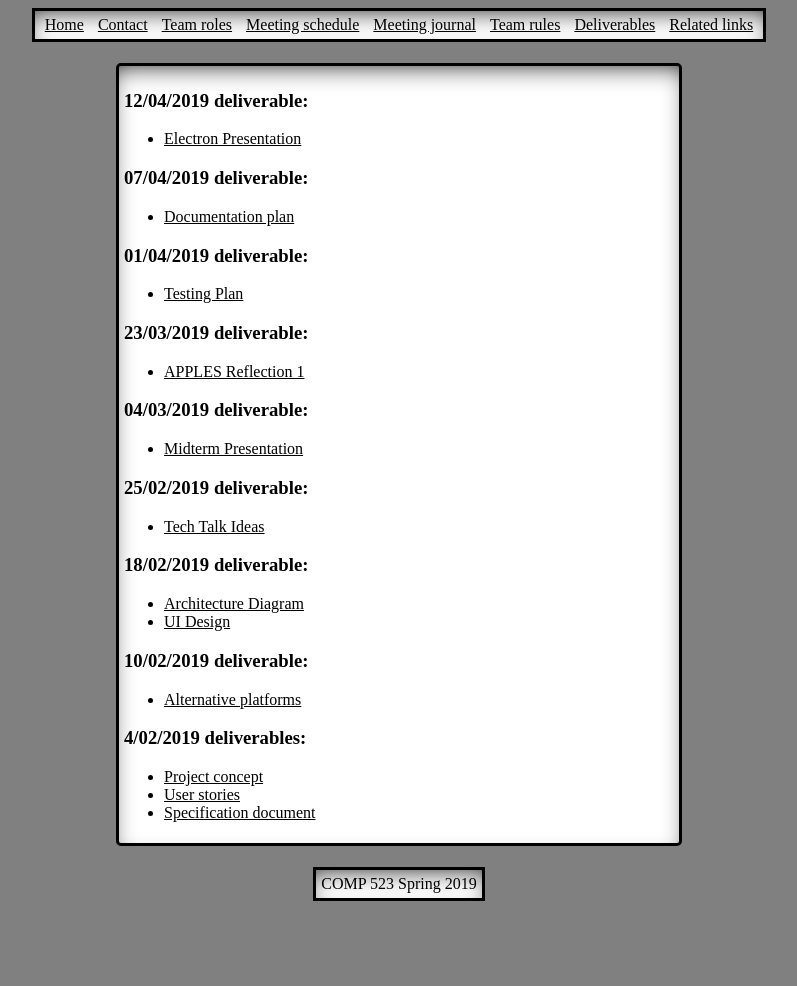
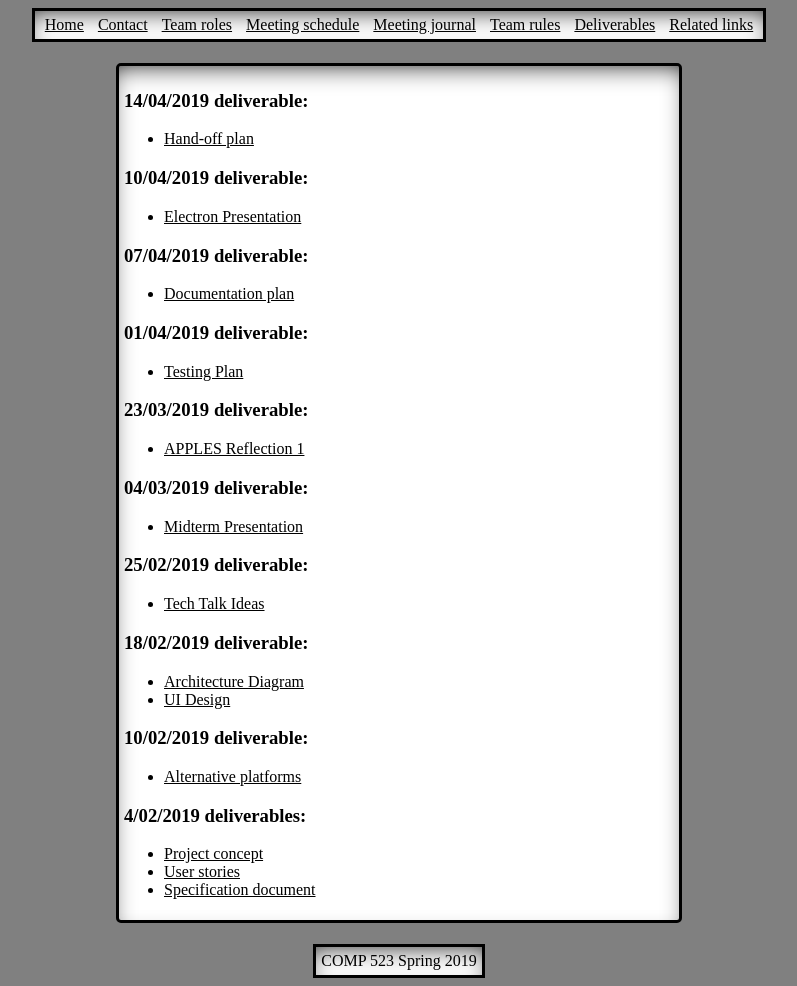
Before and after one commit to jay1723/ObjectDetectionWebsite, a Jekyll site: the page built from deliverables.md, in a window 1280 px wide. Shown: the whole page, without its empty margins (241-1038 px from the left). Built offline with Jekyll 4.4.1, drawn with Linux system fonts in a browser that asks for light colours; our own code applies the rules of GitHub Pages for plain Markdown files; before the commit the page ends 909 px from its top, so only the background shows below that.

Commit message:
added handoff plan to deliverables

```diff
--- a/deliverables.md
+++ b/deliverables.md
@@ -1,4 +1,7 @@
-### 12/04/2019 deliverable:
+### 14/04/2019 deliverable:
+* [Hand-off plan](https://docs.google.com/document/d/1fib8Sndv_2B8y1v1uib6KfdDX1JzB9B4N3ssjxKafdM/edit?usp=sharing)
+
+### 10/04/2019 deliverable:
 * [Electron Presentation](https://docs.google.com/presentation/d/1IoDX3oJfIutc2EdfsL1LhUJQGH_l6XibcjlbuVmKGxU/edit?usp=sharing)
 
 ### 07/04/2019 deliverable:
```
